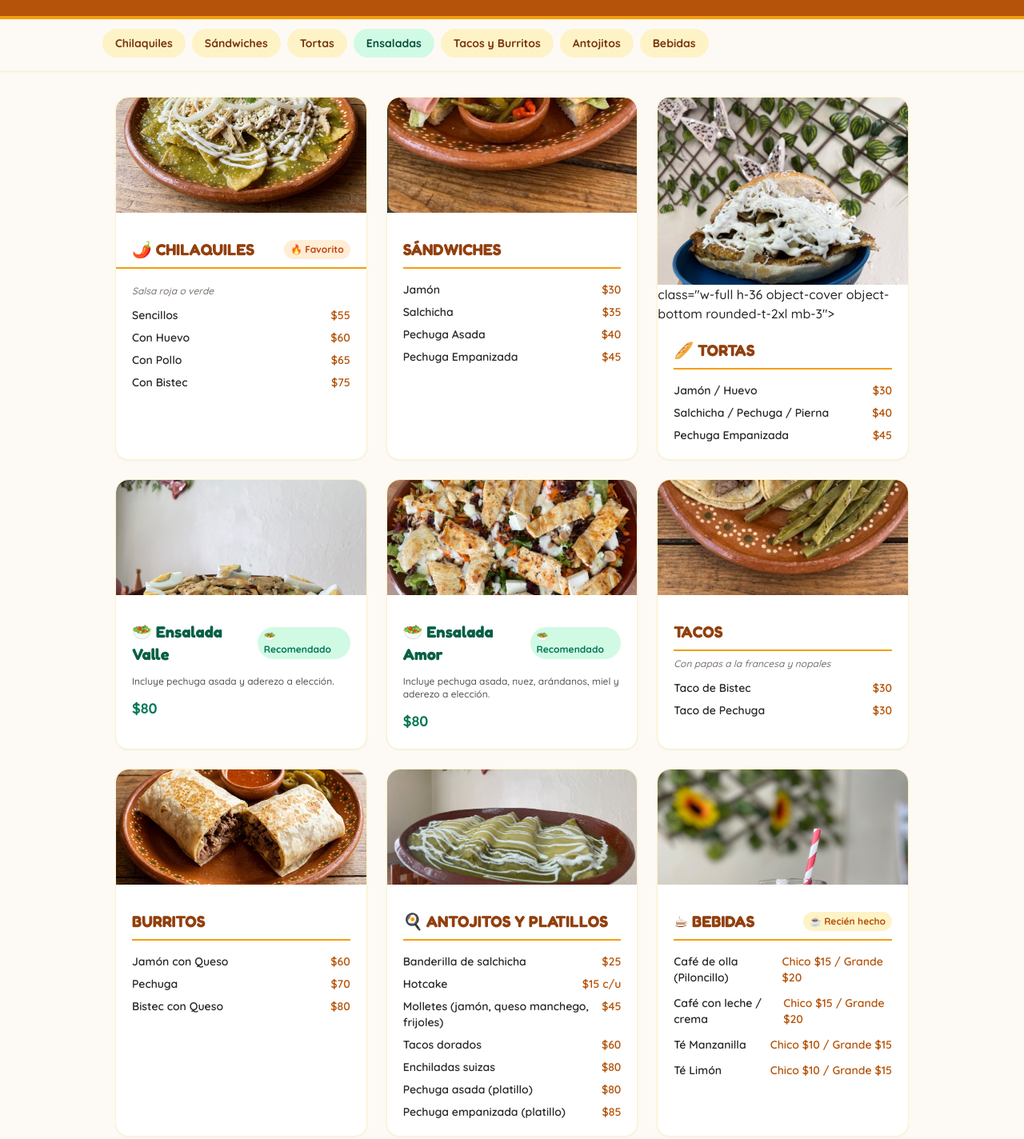
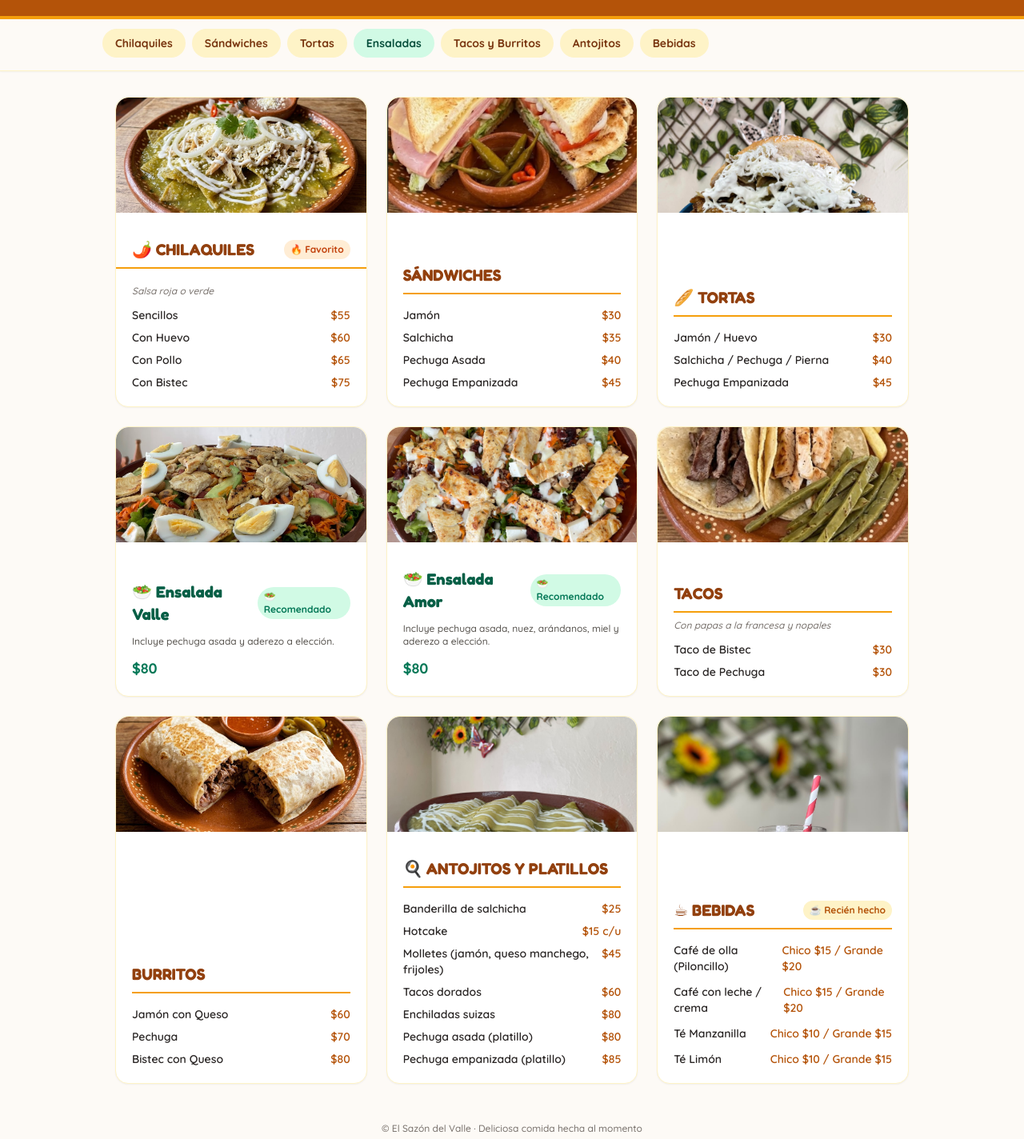
Before and after one commit to saalvaes21-star/el-sazon-del-valle-pos, a plain HTML site: page index.html in a window 1280 px wide. Shown: the part 280-1704 px from the top of the page at 80% size. Drawn offline with nearby package versions, Linux system fonts and the light colour scheme.

Commit message:
Fix: Corregir tag HTML en tortas, aplicar flex flex-col justify-between y reajustar object-position

```diff
--- a/index.html
+++ b/index.html
@@ -37,49 +37,48 @@
   </nav>
 
   <main class="mx-auto mt-8 grid max-w-5xl grid-cols-1 gap-6 px-4 md:grid-cols-2 lg:grid-cols-3">
-    <section id="chilaquiles" class="flex h-full scroll-mt-24 flex-col overflow-hidden rounded-2xl border border-amber-100 bg-white shadow-sm transition hover:shadow-md">
-      <img src="images/chilaquiles.jpg" alt="Chilaquiles de El Sazón del Valle" width="800" height="500" loading="lazy" decoding="async" class="w-full h-36 object-cover object-bottom rounded-t-2xl mb-3">
+    <section id="chilaquiles" class="flex h-full scroll-mt-24 flex-col overflow-hidden rounded-2xl bg-white shadow-sm border border-amber-100 transition hover:shadow-md flex flex-col justify-between overflow-hidden">
+      <img src="images/chilaquiles.jpg" alt="Chilaquiles de El Sazón del Valle" width="800" height="500" loading="lazy" decoding="async" class="w-full h-36 object-cover object-center rounded-t-2xl mb-3">
       <div class="flex items-center justify-between border-b-2 border-amber-500 px-5 pb-2 pt-5"><h2 class="text-xl font-bold uppercase text-amber-800">🌶️ Chilaquiles</h2><span class="rounded-full bg-orange-100 px-2 py-1 text-xs font-bold text-orange-700">🔥 Favorito</span></div>
       <div class="p-5"><p class="mb-3 text-xs italic text-stone-500">Salsa roja o verde</p><ul class="space-y-2 text-sm"><li class="flex justify-between font-semibold"><span>Sencillos</span><span class="text-amber-700">$55</span></li><li class="flex justify-between font-semibold"><span>Con Huevo</span><span class="text-amber-700">$60</span></li><li class="flex justify-between font-semibold"><span>Con Pollo</span><span class="text-amber-700">$65</span></li><li class="flex justify-between font-semibold"><span>Con Bistec</span><span class="text-amber-700">$75</span></li></ul></div>
     </section>
 
-    <section id="sandwiches" class="flex h-full scroll-mt-24 flex-col overflow-hidden rounded-2xl border border-amber-100 bg-white shadow-sm transition hover:shadow-md">
-      <img src="images/sandwiches.jpg" alt="Sándwiches de El Sazón del Valle" width="800" height="500" loading="lazy" decoding="async" class="w-full h-36 object-cover object-bottom rounded-t-2xl mb-3">
+    <section id="sandwiches" class="flex h-full scroll-mt-24 flex-col overflow-hidden rounded-2xl bg-white shadow-sm border border-amber-100 transition hover:shadow-md flex flex-col justify-between overflow-hidden">
+      <img src="images/sandwiches.jpg" alt="Sándwiches de El Sazón del Valle" width="800" height="500" loading="lazy" decoding="async" class="w-full h-36 object-cover object-[center_75%] rounded-t-2xl mb-3">
       <div class="p-5"><h2 class="mb-4 border-b-2 border-amber-500 pb-2 text-xl font-bold uppercase text-amber-800">Sándwiches</h2><ul class="space-y-2 text-sm"><li class="flex justify-between font-semibold"><span>Jamón</span><span class="text-amber-700">$30</span></li><li class="flex justify-between font-semibold"><span>Salchicha</span><span class="text-amber-700">$35</span></li><li class="flex justify-between font-semibold"><span>Pechuga Asada</span><span class="text-amber-700">$40</span></li><li class="flex justify-between font-semibold"><span>Pechuga Empanizada</span><span class="text-amber-700">$45</span></li></ul></div>
     </section>
 
-    <section id="tortas" class="flex h-full scroll-mt-24 flex-col overflow-hidden rounded-2xl border border-amber-100 bg-white shadow-sm transition hover:shadow-md">
-      <img src="images/torta-chilaquiles.jpg" alt="Torta de El Sazón del Valle" width="800" height="500" loading="lazy" decoding="async" <rfl:parameter name="oldString">
-class="w-full h-36 object-cover object-bottom rounded-t-2xl mb-3">
+    <section id="tortas" class="flex h-full scroll-mt-24 flex-col overflow-hidden rounded-2xl bg-white shadow-sm border border-amber-100 transition hover:shadow-md flex flex-col justify-between overflow-hidden">
+      <img src="images/torta-chilaquiles.jpg" alt="Torta de El Sazón del Valle" width="800" height="500" loading="lazy" decoding="async" class="w-full h-36 object-cover object-center rounded-t-2xl mb-3">
       <div class="p-5"><h2 class="mb-4 border-b-2 border-amber-500 pb-2 text-xl font-bold uppercase text-amber-800">🥖 Tortas</h2><ul class="space-y-2 text-sm"><li class="flex justify-between font-semibold"><span>Jamón / Huevo</span><span class="text-amber-700">$30</span></li><li class="flex justify-between font-semibold"><span>Salchicha / Pechuga / Pierna</span><span class="text-amber-700">$40</span></li><li class="flex justify-between font-semibold"><span>Pechuga Empanizada</span><span class="text-amber-700">$45</span></li></ul></div>
     </section>
 
-    <section id="ensaladas" class="flex h-full scroll-mt-24 flex-col overflow-hidden rounded-2xl border border-amber-100 bg-white shadow-sm transition hover:shadow-md">
-      <img src="images/ensalada-valle.jpg" alt="Ensalada Valle de El Sazón del Valle" width="800" height="500" loading="lazy" decoding="async" class="w-full h-36 object-cover object-center rounded-t-2xl mb-3">
+    <section id="ensaladas" class="flex h-full scroll-mt-24 flex-col overflow-hidden rounded-2xl bg-white shadow-sm border border-amber-100 transition hover:shadow-md flex flex-col justify-between overflow-hidden">
+      <img src="images/ensalada-valle.jpg" alt="Ensalada Valle de El Sazón del Valle" width="800" height="500" loading="lazy" decoding="async" class="w-full h-36 object-cover object-[center_85%] rounded-t-2xl mb-3">
       <div class="p-5"><div class="mb-3 flex items-center justify-between"><h2 class="text-xl font-bold text-emerald-800">🥗 Ensalada Valle</h2><span class="rounded-full bg-emerald-100 px-2 py-1 text-xs font-bold text-emerald-700">🥗 Recomendado</span></div><p class="text-xs text-stone-600">Incluye pechuga asada y aderezo a elección.</p><p class="mt-3 text-lg font-bold text-emerald-700">$80</p></div>
     </section>
 
-    <section class="flex h-full flex-col overflow-hidden rounded-2xl border border-amber-100 bg-white shadow-sm transition hover:shadow-md">
+    <section class="flex h-full flex-col overflow-hidden rounded-2xl bg-white shadow-sm border border-amber-100 transition hover:shadow-md flex flex-col justify-between overflow-hidden">
       <img src="images/ensalada-amor.jpg" alt="Ensalada Amor de El Sazón del Valle" width="800" height="500" loading="lazy" decoding="async" class="w-full h-36 object-cover object-center rounded-t-2xl mb-3">
       <div class="p-5"><div class="mb-3 flex items-center justify-between"><h2 class="text-xl font-bold text-emerald-800">🥗 Ensalada Amor</h2><span class="rounded-full bg-emerald-100 px-2 py-1 text-xs font-bold text-emerald-700">🥗 Recomendado</span></div><p class="text-xs text-stone-600">Incluye pechuga asada, nuez, arándanos, miel y aderezo a elección.</p><p class="mt-3 text-lg font-bold text-emerald-700">$80</p></div>
     </section>
 
-    <section id="tacos-burritos" class="flex h-full scroll-mt-24 flex-col overflow-hidden rounded-2xl border border-amber-100 bg-white shadow-sm transition hover:shadow-md">
-      <img src="images/tacos.jpg" alt="Tacos de El Sazón del Valle" width="800" height="500" loading="lazy" decoding="async" class="w-full h-36 object-cover object-bottom rounded-t-2xl mb-3">
+    <section id="tacos-burritos" class="flex h-full scroll-mt-24 flex-col overflow-hidden rounded-2xl bg-white shadow-sm border border-amber-100 transition hover:shadow-md flex flex-col justify-between overflow-hidden">
+      <img src="images/tacos.jpg" alt="Tacos de El Sazón del Valle" width="800" height="500" loading="lazy" decoding="async" class="w-full h-36 object-cover object-[center_75%] rounded-t-2xl mb-3">
       <div class="p-5"><h2 class="mb-2 border-b-2 border-amber-500 pb-2 text-xl font-bold uppercase text-amber-800">Tacos</h2><p class="mb-3 text-xs italic text-stone-500">Con papas a la francesa y nopales</p><ul class="space-y-2 text-sm"><li class="flex justify-between font-semibold"><span>Taco de Bistec</span><span class="text-amber-700">$30</span></li><li class="flex justify-between font-semibold"><span>Taco de Pechuga</span><span class="text-amber-700">$30</span></li></ul></div>
     </section>
 
-    <section class="flex h-full flex-col overflow-hidden rounded-2xl border border-amber-100 bg-white shadow-sm transition hover:shadow-md">
+    <section class="flex h-full flex-col overflow-hidden rounded-2xl bg-white shadow-sm border border-amber-100 transition hover:shadow-md flex flex-col justify-between overflow-hidden">
       <img src="images/burritos.jpg" alt="Burritos de El Sazón del Valle" width="800" height="500" loading="lazy" decoding="async" class="w-full h-36 object-cover object-center rounded-t-2xl mb-3">
       <div class="p-5"><h2 class="mb-4 border-b-2 border-amber-500 pb-2 text-xl font-bold uppercase text-amber-800">Burritos</h2><ul class="space-y-2 text-sm"><li class="flex justify-between font-semibold"><span>Jamón con Queso</span><span class="text-amber-700">$60</span></li><li class="flex justify-between font-semibold"><span>Pechuga</span><span class="text-amber-700">$70</span></li><li class="flex justify-between font-semibold"><span>Bistec con Queso</span><span class="text-amber-700">$80</span></li></ul></div>
     </section>
 
-    <section id="antojitos" class="flex h-full scroll-mt-24 flex-col overflow-hidden rounded-2xl border border-amber-100 bg-white shadow-sm transition hover:shadow-md">
-      <img src="images/enchiladas-suizas.jpg" alt="Enchiladas suizas de El Sazón del Valle" width="800" height="500" loading="lazy" decoding="async" class="w-full h-36 object-cover object-bottom rounded-t-2xl mb-3">
+    <section id="antojitos" class="flex h-full scroll-mt-24 flex-col overflow-hidden rounded-2xl bg-white shadow-sm border border-amber-100 transition hover:shadow-md flex flex-col justify-between overflow-hidden">
+      <img src="images/enchiladas-suizas.jpg" alt="Enchiladas suizas de El Sazón del Valle" width="800" height="500" loading="lazy" decoding="async" class="w-full h-36 object-cover object-center rounded-t-2xl mb-3">
       <div class="p-5"><h2 class="mb-4 border-b-2 border-amber-500 pb-2 text-xl font-bold uppercase text-amber-800">🍳 Antojitos y Platillos</h2><ul class="space-y-2 text-sm"><li class="flex justify-between font-semibold"><span>Banderilla de salchicha</span><span class="text-amber-700">$25</span></li><li class="flex justify-between font-semibold"><span>Hotcake</span><span class="text-amber-700">$15 c/u</span></li><li class="flex justify-between font-semibold"><span>Molletes (jamón, queso manchego, frijoles)</span><span class="text-amber-700">$45</span></li><li class="flex justify-between font-semibold"><span>Tacos dorados</span><span class="text-amber-700">$60</span></li><li class="flex justify-between font-semibold"><span>Enchiladas suizas</span><span class="text-amber-700">$80</span></li><li class="flex justify-between font-semibold"><span>Pechuga asada (platillo)</span><span class="text-amber-700">$80</span></li><li class="flex justify-between font-semibold"><span>Pechuga empanizada (platillo)</span><span class="text-amber-700">$85</span></li></ul></div>
     </section>
 
-    <section id="bebidas" class="flex h-full scroll-mt-24 flex-col overflow-hidden rounded-2xl border border-amber-100 bg-white shadow-sm transition hover:shadow-md">
+    <section id="bebidas" class="flex h-full scroll-mt-24 flex-col overflow-hidden rounded-2xl bg-white shadow-sm border border-amber-100 transition hover:shadow-md flex flex-col justify-between overflow-hidden">
       <img src="images/bebida.jpg" alt="Bebida caliente de El Sazón del Valle" width="800" height="500" loading="lazy" decoding="async" class="w-full h-36 object-cover object-[center_20%] rounded-t-2xl mb-3">
       <div class="p-5"><div class="mb-4 flex items-center justify-between border-b-2 border-amber-500 pb-2"><h2 class="text-xl font-bold uppercase text-amber-800">☕ Bebidas</h2><span class="rounded-full bg-amber-100 px-2 py-1 text-xs font-bold text-amber-700">☕ Recién hecho</span></div><div class="space-y-3 text-sm"><div class="flex justify-between font-semibold"><span>Café de olla (Piloncillo)</span><span class="text-amber-700">Chico $15 / Grande $20</span></div><div class="flex justify-between font-semibold"><span>Café con leche / crema</span><span class="text-amber-700">Chico $15 / Grande $20</span></div><div class="flex justify-between font-semibold"><span>Té Manzanilla</span><span class="text-amber-700">Chico $10 / Grande $15</span></div><div class="flex justify-between font-semibold"><span>Té Limón</span><span class="text-amber-700">Chico $10 / Grande $15</span></div></div></div>
     </section>
```
